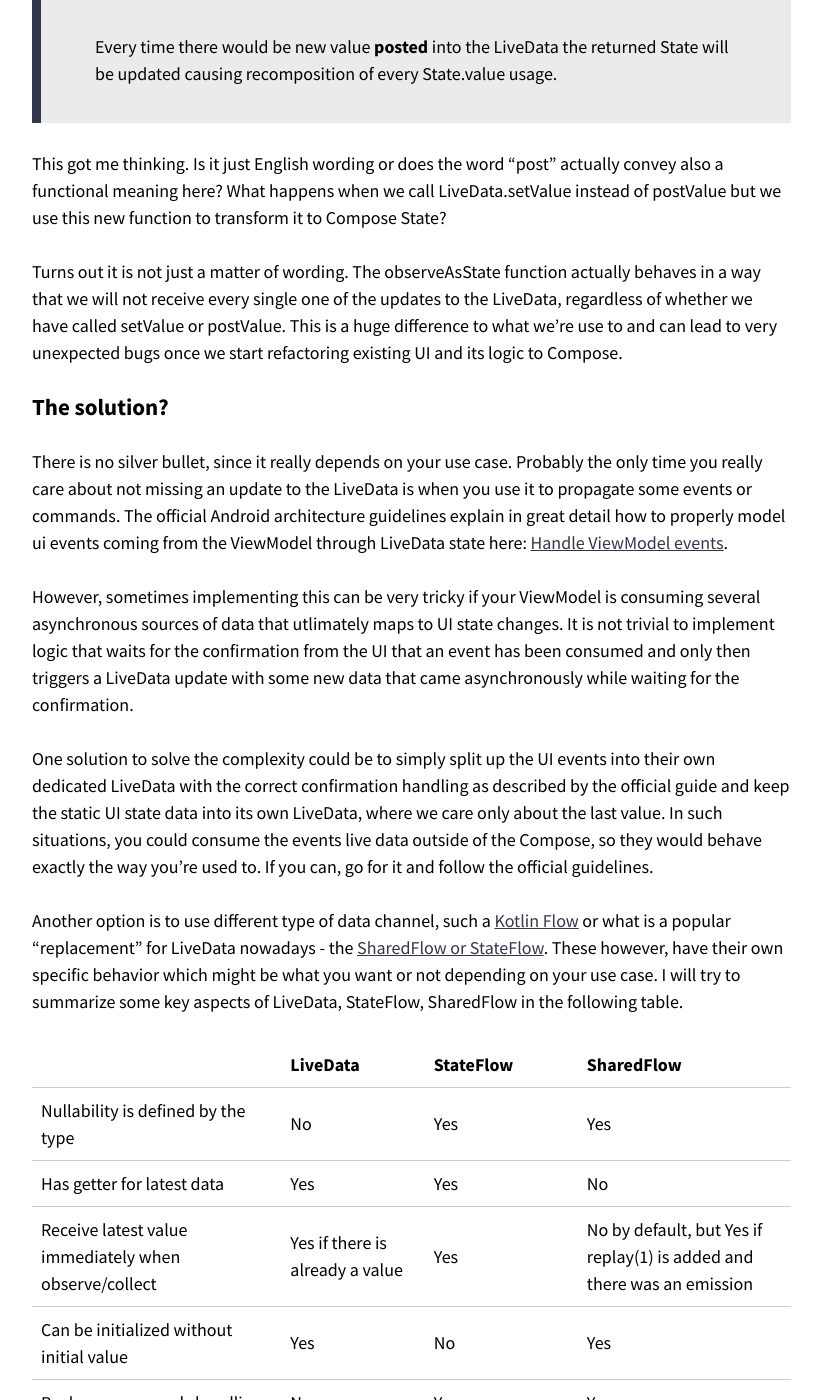
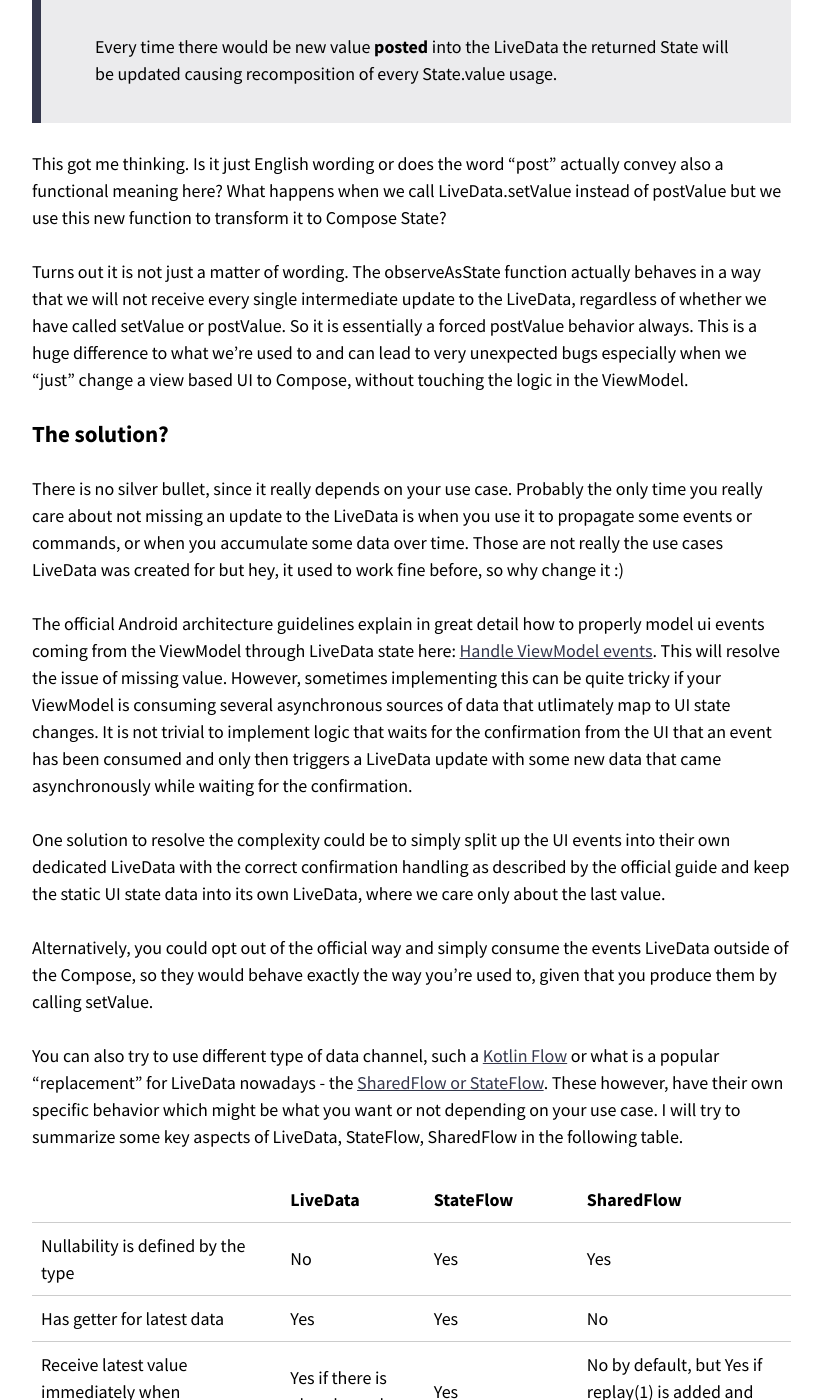
Before and after one commit to luboganev/luboganev.github.io, a Jekyll site: the page built from _posts/2022-03-14-observe-as-state-is-the-new-postvalue.md, in a window 1280 px wide and 1400 px high, scrolled down 1247 px. Shown: the whole window, without its empty margins (343-1165 px from the left). Built offline with Jekyll 4.4.1, drawn with Linux system fonts in a browser that asks for light colours; nearby versions of some CDN libraries; some of the changed text lies outside the part shown.

Commit message:
Fix typos and wording

```diff
--- a/_posts/2022-03-14-observe-as-state-is-the-new-postvalue.md
+++ b/_posts/2022-03-14-observe-as-state-is-the-new-postvalue.md
@@ -27,17 +27,18 @@
 
 This got me thinking. Is it just English wording or does the word "post" actually convey also a functional meaning here? What happens when we call LiveData.setValue instead of postValue but we use this new function to transform it to Compose State?
 
-Turns out it is not just a matter of wording. The observeAsState function actually behaves in a way that we will not receive every single one of the updates to the LiveData, regardless of whether we have called setValue or postValue. This is a huge difference to what we're use to and can lead to very unexpected bugs once we start refactoring existing UI and its logic to Compose.
+Turns out it is not just a matter of wording. The observeAsState function actually behaves in a way that we will not receive every single intermediate update to the LiveData, regardless of whether we have called setValue or postValue. So it is essentially a forced postValue behavior always. This is a huge difference to what we're used to and can lead to very unexpected bugs especially when we "just" change a view based UI to Compose, without touching the logic in the ViewModel.
 
 ### The solution?
-There is no silver bullet, since it really depends on your use case. Probably the only time you really care about not missing an update to the LiveData is when you use it to propagate some events or commands. The official Android architecture guidelines explain in great detail how to properly model ui events coming from the ViewModel through LiveData state here: [Handle ViewModel events](https://developer.android.com/jetpack/guide/ui-layer/events?hl=en#handle-viewmodel-events).
+There is no silver bullet, since it really depends on your use case. Probably the only time you really care about not missing an update to the LiveData is when you use it to propagate some events or commands, or when you accumulate some data over time. Those are not really the use cases LiveData was created for but hey, it used to work fine before, so why change it :)
 
-However, sometimes implementing this can be very tricky if your ViewModel is consuming several asynchronous sources of data that utlimately maps to UI state changes. It is not trivial to implement logic that waits for the confirmation from the UI that an event has been consumed and only then triggers a LiveData update with some new data that came asynchronously while waiting for the confirmation.
+The official Android architecture guidelines explain in great detail how to properly model ui events coming from the ViewModel through LiveData state here: [Handle ViewModel events](https://developer.android.com/jetpack/guide/ui-layer/events?hl=en#handle-viewmodel-events). This will resolve the issue of missing value. However, sometimes implementing this can be quite tricky if your ViewModel is consuming several asynchronous sources of data that utlimately map to UI state changes. It is not trivial to implement logic that waits for the confirmation from the UI that an event has been consumed and only then triggers a LiveData update with some new data that came asynchronously while waiting for the confirmation.
 
-One solution to solve the complexity could be to simply split up the UI events into their own dedicated LiveData with the correct confirmation handling as described by the official guide and keep the static UI state data into its own LiveData, where we care only about the last value. In such situations, you could consume the events live data outside of the Compose, so they would behave exactly the way you're used to. If you can, go for it and follow the official guidelines.
+One solution to resolve the complexity could be to simply split up the UI events into their own dedicated LiveData with the correct confirmation handling as described by the official guide and keep the static UI state data into its own LiveData, where we care only about the last value.
 
-Another option is to use different type of data channel, such a [Kotlin Flow](https://kotlinlang.org/docs/flow.html) or what is a popular "replacement" for LiveData nowadays - the [SharedFlow or StateFlow](https://developer.android.com/kotlin/flow/stateflow-and-sharedflow). These however, have their own specific behavior which might be what you want or not depending on your use case. I will try to summarize some key aspects of LiveData, StateFlow, SharedFlow in the following table.
+Alternatively, you could opt out of the official way and simply consume the events LiveData outside of the Compose, so they would behave exactly the way you're used to, given that you produce them by calling setValue.
 
+You can also try to use different type of data channel, such a [Kotlin Flow](https://kotlinlang.org/docs/flow.html) or what is a popular "replacement" for LiveData nowadays - the [SharedFlow or StateFlow](https://developer.android.com/kotlin/flow/stateflow-and-sharedflow). These however, have their own specific behavior which might be what you want or not depending on your use case. I will try to summarize some key aspects of LiveData, StateFlow, SharedFlow in the following table.
 
 | | LiveData         | StateFlow     | SharedFlow |
 |-----|--------------|-----------|------------|
```
Also changed, not shown: other parts of _posts/2022-03-14-observe-as-state-is-the-new-postvalue.md (+2 -2 lines).
